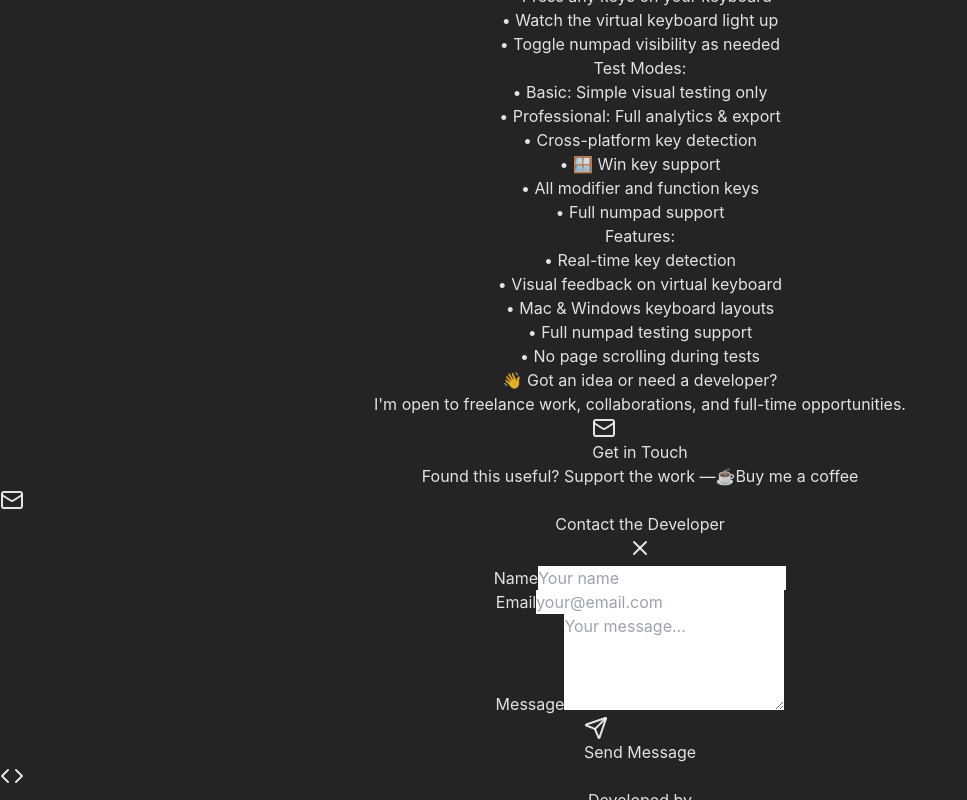
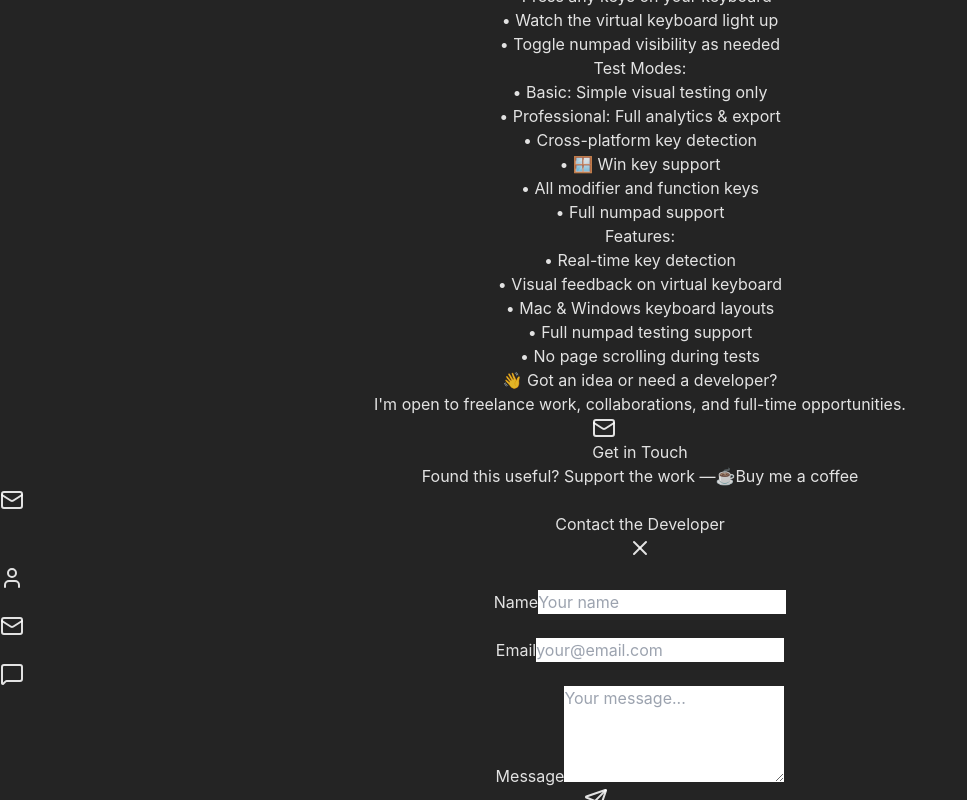
Before and after one commit to Tadxss/KeyboardTesterPro, a React (Vite) app: page / in a window 1280 px wide. Both pictures are taken after a click on the button "Get in Touch". Shown: the part 1888-2688 px from the top of the page, without its empty margins (0-967 px from the left). Built offline with nearby package versions, Linux system fonts and the light colour scheme.

Commit message:
Update Contact Form

```diff
--- a/src/components/ContactModal.jsx
+++ b/src/components/ContactModal.jsx
@@ -1,5 +1,5 @@
 import { useState, useEffect } from 'react';
-import { X, Send, Check, Loader, Mail } from 'lucide-react';
+import { X, Send, Check, Loader, Mail, User, MessageSquare } from 'lucide-react';
 
 export default function ContactModal({ isOpen, onClose }) {
   const [formData, setFormData] = useState({ name: '', email: '', message: '' });
@@ -85,7 +85,7 @@ export default function ContactModal({ isOpen, onClose }) {
         </div>
 
         {/* Body */}
-        <div className="px-6 py-5">
+        <div className="px-6 py-5 text-left">
           {formStatus === 'success' ? (
             <div className="text-center py-8">
               <div className="w-14 h-14 bg-emerald-500/20 rounded-full flex items-center justify-center mx-auto mb-4">
@@ -103,7 +103,9 @@ export default function ContactModal({ isOpen, onClose }) {
           ) : (
             <form onSubmit={handleSubmit} className="space-y-4">
               <div>
-                <label className="block text-sm font-medium text-slate-300 mb-1.5">Name</label>
+                <label className="block text-sm font-medium text-slate-300 mb-1.5">
+                  <User className="w-3.5 h-3.5 inline mr-1.5" />Name
+                </label>
                 <input
                   type="text"
                   name="name"
@@ -115,7 +117,9 @@ export default function ContactModal({ isOpen, onClose }) {
                 />
               </div>
               <div>
-                <label className="block text-sm font-medium text-slate-300 mb-1.5">Email</label>
+                <label className="block text-sm font-medium text-slate-300 mb-1.5">
+                  <Mail className="w-3.5 h-3.5 inline mr-1.5" />Email
+                </label>
                 <input
                   type="email"
                   name="email"
@@ -127,7 +131,9 @@ export default function ContactModal({ isOpen, onClose }) {
                 />
               </div>
               <div>
-                <label className="block text-sm font-medium text-slate-300 mb-1.5">Message</label>
+                <label className="block text-sm font-medium text-slate-300 mb-1.5">
+                  <MessageSquare className="w-3.5 h-3.5 inline mr-1.5" />Message
+                </label>
                 <textarea
                   name="message"
                   value={formData.message}
```
